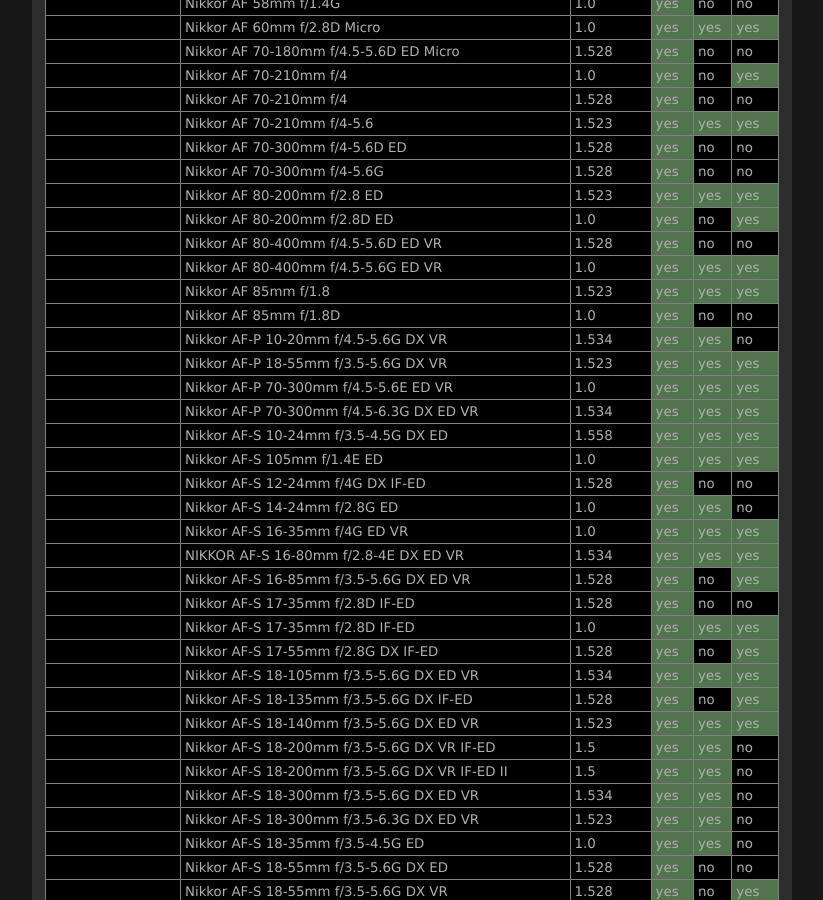
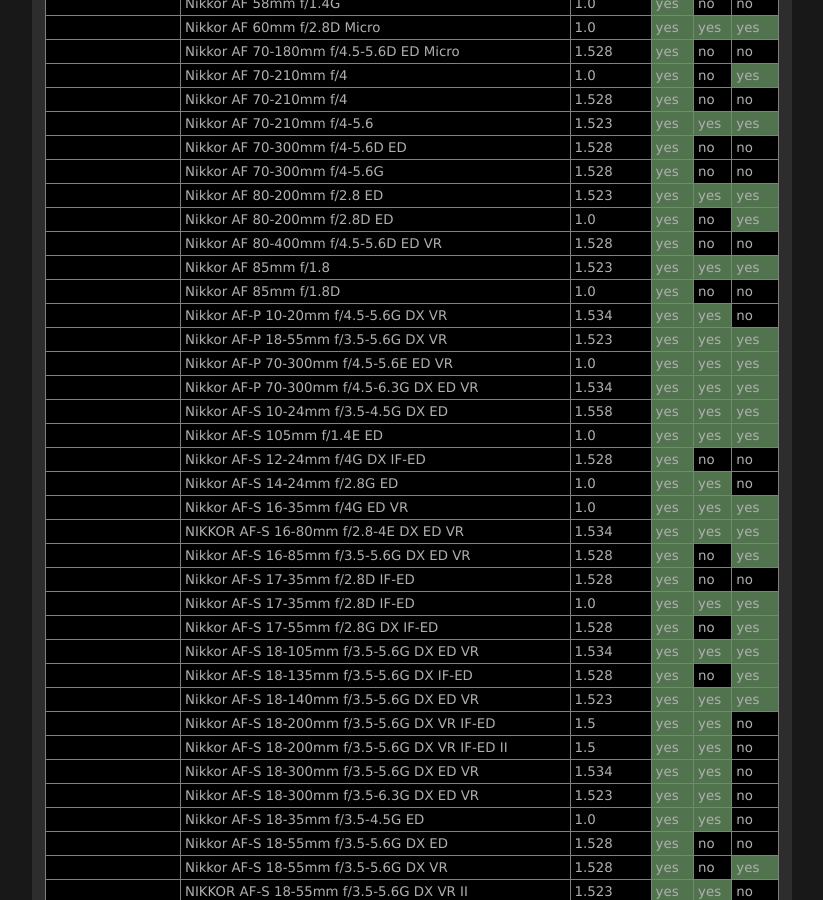
Before and after one commit to lensfun/lensfun.github.io, a Jekyll site: the page built from _posts/lenslist/2999-12-31-Lenslist-master.md, in a window 1280 px wide and 900 px high, scrolled down 13759 px. Shown: the whole window, without its empty margins (284-1107 px from the left). Built offline with Jekyll 4.4.1, drawn with Linux system fonts in a browser that asks for light colours; some of the changed text lies outside the part shown.

Commit message:
Update master lens list from GitHub Actions

```diff
--- a/_posts/lenslist/2999-12-31-Lenslist-master.md
+++ b/_posts/lenslist/2999-12-31-Lenslist-master.md
@@ -569,7 +569,6 @@ This list was generated on 2025-08-19 from current Lensfun sources. Your Lensfun
 <tr class="lenslist-bg1"><td></td><td>Nikkor AF 80-200mm f/2.8 ED</td><td>1.523</td><td class="lenslist-highlight lenslist-check">yes</td><td class="lenslist-highlight lenslist-check">yes</td><td class="lenslist-highlight lenslist-check">yes</td></tr>
 <tr class="lenslist-bg1"><td></td><td>Nikkor AF 80-200mm f/2.8D ED</td><td>1.0</td><td class="lenslist-highlight lenslist-check">yes</td><td class="lenslist-check">no</td><td class="lenslist-highlight lenslist-check">yes</td></tr>
 <tr class="lenslist-bg1"><td></td><td>Nikkor AF 80-400mm f/4.5-5.6D ED VR</td><td>1.528</td><td class="lenslist-highlight lenslist-check">yes</td><td class="lenslist-check">no</td><td class="lenslist-check">no</td></tr>
-<tr class="lenslist-bg1"><td></td><td>Nikkor AF 80-400mm f/4.5-5.6G ED VR</td><td>1.0</td><td class="lenslist-highlight lenslist-check">yes</td><td class="lenslist-highlight lenslist-check">yes</td><td class="lenslist-highlight lenslist-check">yes</td></tr>
 <tr class="lenslist-bg1"><td></td><td>Nikkor AF 85mm f/1.8</td><td>1.523</td><td class="lenslist-highlight lenslist-check">yes</td><td class="lenslist-highlight lenslist-check">yes</td><td class="lenslist-highlight lenslist-check">yes</td></tr>
 <tr class="lenslist-bg1"><td></td><td>Nikkor AF 85mm f/1.8D</td><td>1.0</td><td class="lenslist-highlight lenslist-check">yes</td><td class="lenslist-check">no</td><td class="lenslist-check">no</td></tr>
 <tr class="lenslist-bg1"><td></td><td>Nikkor AF-P 10-20mm f/4.5-5.6G DX VR</td><td>1.534</td><td class="lenslist-highlight lenslist-check">yes</td><td class="lenslist-highlight lenslist-check">yes</td><td class="lenslist-check">no</td></tr>
@@ -642,6 +641,7 @@ This list was generated on 2025-08-19 from current Lensfun sources. Your Lensfun
 <tr class="lenslist-bg1"><td></td><td>Nikkor AF-S 70-200mm f/4G IF-ED VR</td><td>1.0</td><td class="lenslist-highlight lenslist-check">yes</td><td class="lenslist-highlight lenslist-check">yes</td><td class="lenslist-check">no</td></tr>
 <tr class="lenslist-bg1"><td></td><td>Nikkor AF-S 70-300mm f/4.5-5.6G VR IF-ED</td><td>1.0</td><td class="lenslist-highlight lenslist-check">yes</td><td class="lenslist-highlight lenslist-check">yes</td><td class="lenslist-check">no</td></tr>
 <tr class="lenslist-bg1"><td></td><td>Nikkor AF-S 70-300mm f/4.5-5.6G VR IF-ED</td><td>1.523</td><td class="lenslist-highlight lenslist-check">yes</td><td class="lenslist-highlight lenslist-check">yes</td><td class="lenslist-highlight lenslist-check">yes</td></tr>
+<tr class="lenslist-bg1"><td></td><td>Nikkor AF-S 80-400mm f/4.5-5.6G ED VR</td><td>1.0</td><td class="lenslist-highlight lenslist-check">yes</td><td class="lenslist-highlight lenslist-check">yes</td><td class="lenslist-highlight lenslist-check">yes</td></tr>
 <tr class="lenslist-bg1"><td></td><td>Nikkor AF-S 800mm f/5.6E FL ED VR</td><td>1.0</td><td class="lenslist-highlight lenslist-check">yes</td><td class="lenslist-check">no</td><td class="lenslist-highlight lenslist-check">yes</td></tr>
 <tr class="lenslist-bg1"><td></td><td>Nikkor AF-S 85mm f/1.4G</td><td>1.0</td><td class="lenslist-highlight lenslist-check">yes</td><td class="lenslist-highlight lenslist-check">yes</td><td class="lenslist-check">no</td></tr>
 <tr class="lenslist-bg1"><td></td><td>Nikkor AF-S 85mm f/1.8G</td><td>1.0</td><td class="lenslist-highlight lenslist-check">yes</td><td class="lenslist-highlight lenslist-check">yes</td><td class="lenslist-highlight lenslist-check">yes</td></tr>
```
